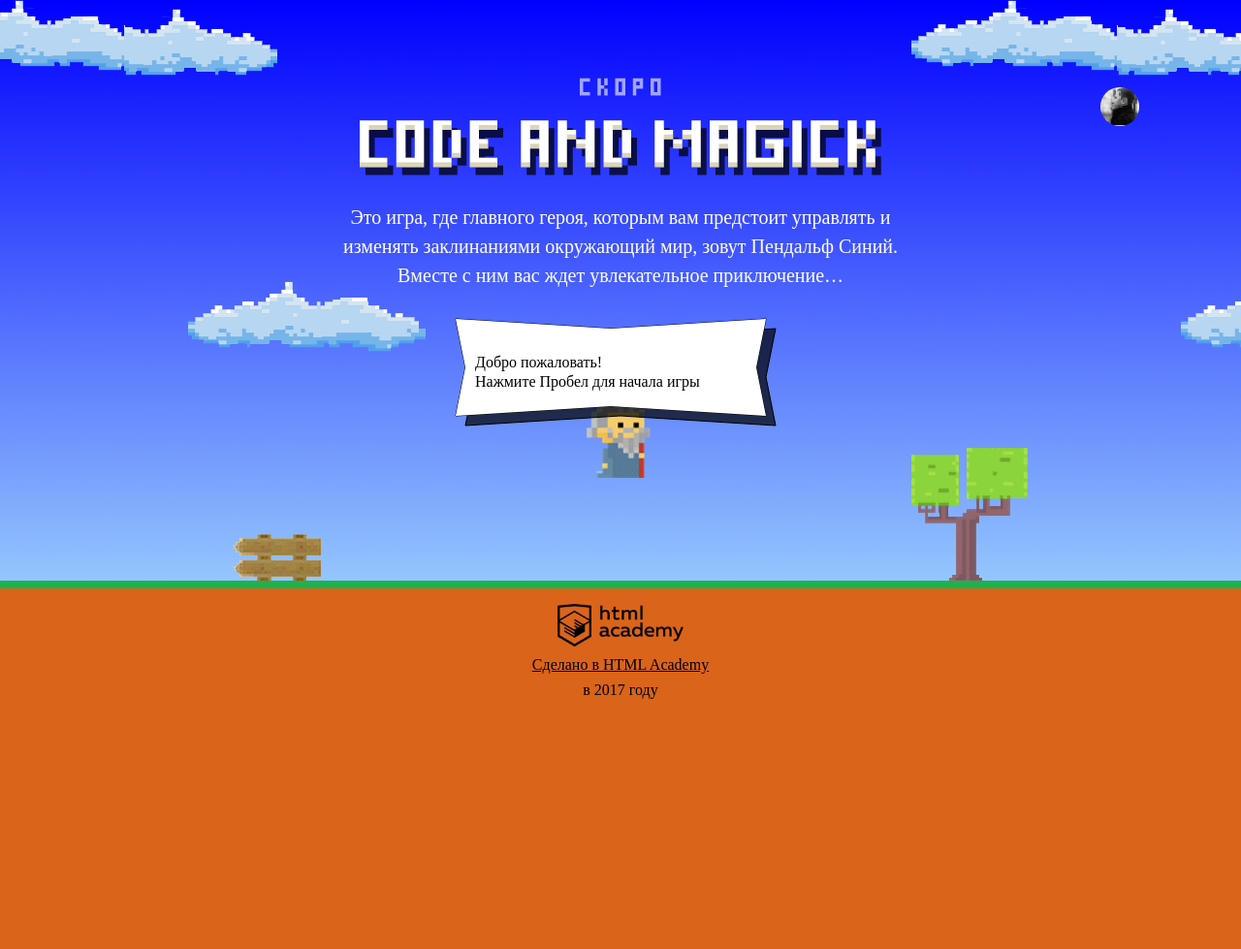
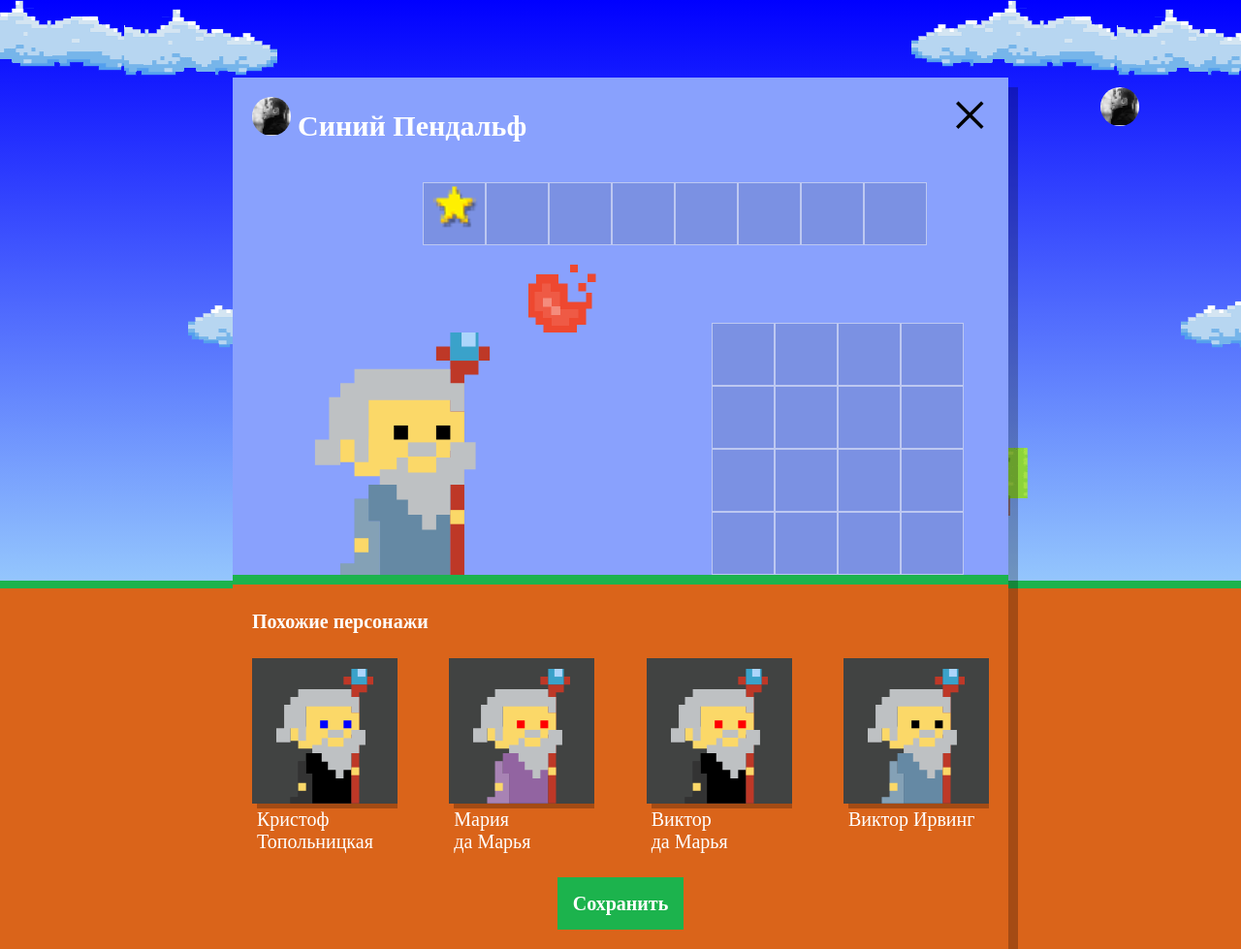
Before and after one commit to vitalii-siziakov/1217747-code-and-magick-20, a website: page index.html in a window 1280 px wide. Shown: the whole page at 97% size. Before the commit the page ends 800 px from the top, so only its background shows below. Drawn offline with Linux system fonts and the light colour scheme; a web font is replaced by a local one.

Commit message:
Добавлено всплывающее окно настроек персонажа

```diff
--- a/index.html
+++ b/index.html
@@ -180,6 +180,7 @@
     <p class="setup-similar-label">Петр Петров</p>
   </div>
 </template>
+
 <script>
   var fireballSize = 22;
 
@@ -207,8 +208,10 @@
     return gameFieldHeight / 3;
   }
 </script>
+
+<script src="js/game.js"></script>
 <script src="js/stat.js"></script>
-<script src="js/game.js"></script>
+<script src="js/setup.js"></script>
 
 </body>
 </html>
--- /dev/null
+++ b/js/setup.js
@@ -0,0 +1,65 @@
+'use strict';
+var userDialog = document.querySelector('.setup');
+userDialog.classList.remove('hidden');
+userDialog.querySelector('.setup-similar').classList.remove('hidden');
+
+var NAMES = ['Иван', 'Хуан Себастьян', 'Мария', 'Кристоф', 'Виктор', 'Юлия', 'Люпита', 'Вашингтон'];
+var SURNAMES = ['да Марья', 'Верон', 'Мирабелла', 'Вальц', 'Онопко', 'Топольницкая', 'Нионго', 'Ирвинг'];
+var COATCOLORS = ['rgb(101, 137, 164)', 'rgb(241, 43, 107)', 'rgb(146, 100, 161)', 'rgb(56, 159, 117)', 'rgb(215, 210, 55)', 'rgb(0, 0, 0)'];
+var EYESCOLORS = ['black', 'red', 'blue', 'yellow', 'green'];
+
+var similarListElement = userDialog.querySelector('.setup-similar-list');
+var similarWizardTemplate = document.querySelector('#similar-wizard-template').content.querySelector('.setup-similar-item');
+
+var getRandomElement = function (array) {
+  var random = Math.floor(Math.random() * array.length);
+
+  return array[random];
+};
+
+var renderWizard = function (name, surname, coatColor, eyesColor) {
+  var wizard = {
+    name: getRandomElement(name) + ' ' + getRandomElement(surname),
+    coatColor: getRandomElement(coatColor),
+    eyesColor: getRandomElement(eyesColor)
+  };
+
+  return wizard;
+};
+
+var renderWizards = function (num) {
+  var wizardsArr = [];
+
+  for (var i = 0; i < num; i++) {
+    wizardsArr.push(renderWizard(NAMES, SURNAMES, COATCOLORS, EYESCOLORS));
+  }
+
+  return wizardsArr;
+};
+
+var renderWizardBlock = function (wizard) {
+
+  var wizardElement = similarWizardTemplate.cloneNode(true);
+
+  wizardElement.querySelector('.setup-similar-label').textContent = wizard.name;
+  wizardElement.querySelector('.wizard-coat').style.fill = wizard.coatColor;
+  wizardElement.querySelector('.wizard-eyes').style.fill = wizard.eyesColor;
+
+  return wizardElement;
+
+};
+
+var renderWizardsBlocks = function (wizardsArr) {
+
+  var fragment = document.createDocumentFragment();
+
+  for (var i = 0; i < wizardsArr.length; i++) {
+    fragment.appendChild(renderWizardBlock(wizardsArr[i]));
+  }
+
+  similarListElement.appendChild(fragment);
+};
+
+var wizards = renderWizards(4);
+
+renderWizardsBlocks(wizards);
```
